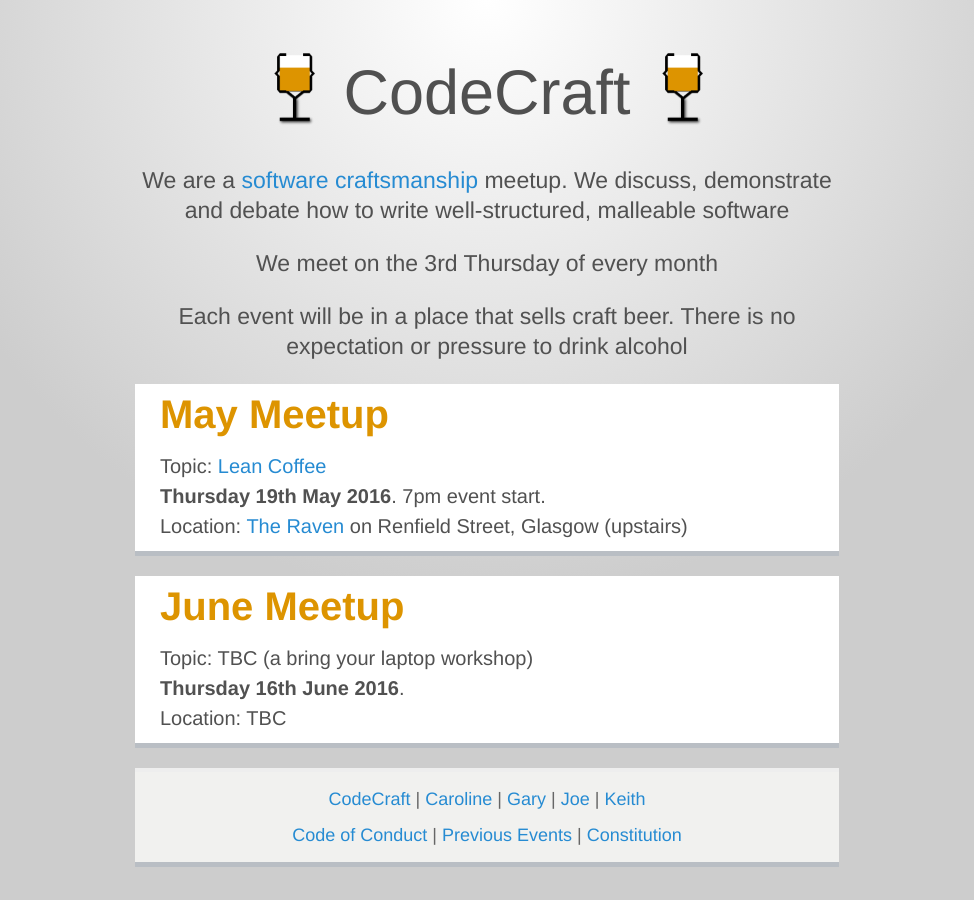
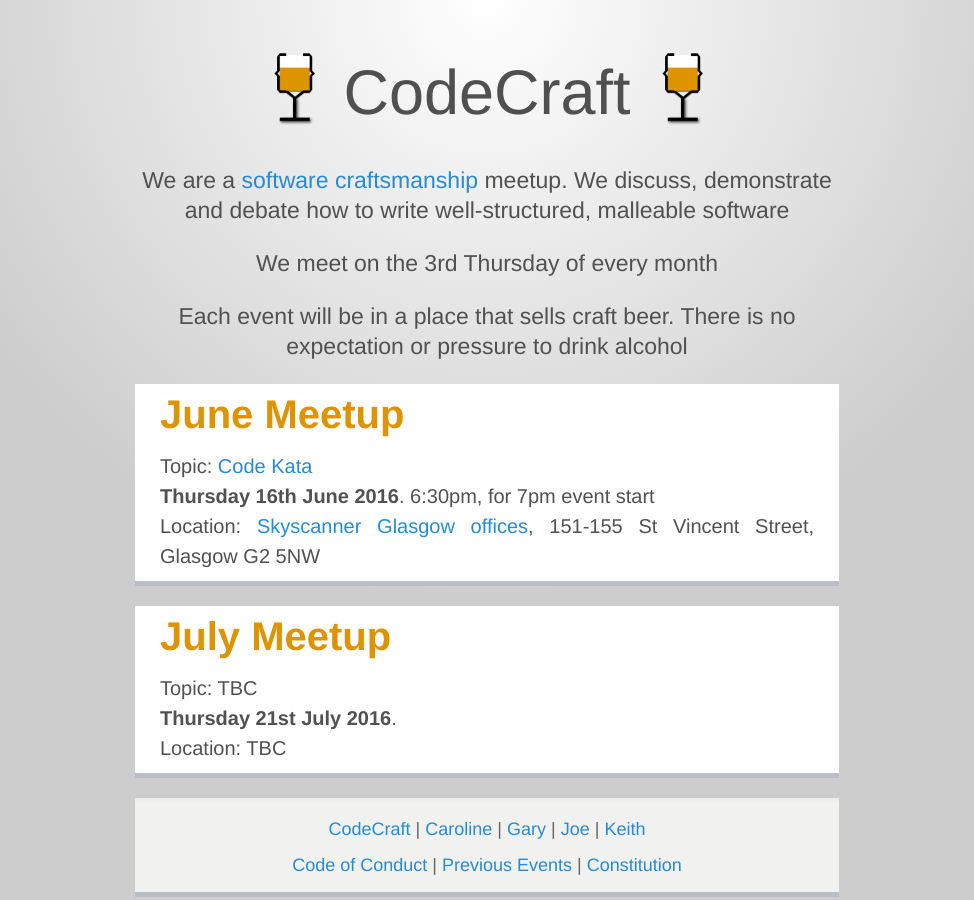
Before and after one commit to codecraftuk/codecraftuk.github.io, a Jekyll site: the page built from index.html, in a window 1280 px wide. Shown: the whole page, without its empty margins (153-1127 px from the left). Built offline with Jekyll 4.4.1, drawn with Linux system fonts in a browser that asks for light colours.

Commit message:
Adding code kata

```diff
--- a/index.html
+++ b/index.html
@@ -9,15 +9,15 @@
 </div>
 
 <div class="meetups">
-  <h2>May Meetup</h2>
-  Topic: <a href="/events/2016/05/lean-coffee">Lean Coffee</a>
-  <br/><strong>Thursday 19th May 2016</strong>. 7pm event start.
-  <br/>Location: <a href="https://goo.gl/maps/vWn1J">The Raven</a> on Renfield Street, Glasgow (upstairs)
+  <h2>June Meetup</h2>
+  Topic: <a href="/events/2016/06/code-kata">Code Kata</a>
+  <br/><strong>Thursday 16th June 2016</strong>. 6:30pm, for 7pm event start
+  <br/>Location: <a href="http://maps.google.com/maps?q=55.8618%2C-4.25924+%28Skyscanner+Glasgow+Offices%2C+151-155+St+Vincent+Street+Glasgow.+G2+5NW%29">Skyscanner Glasgow offices</a>, 151-155 St Vincent Street, Glasgow G2 5NW
 </div>
 
 <div class="meetups">
-  <h2>June Meetup</h2>
-  Topic: TBC (a bring your laptop workshop)
-  <br/><strong>Thursday 16th June 2016</strong>.
+  <h2>July Meetup</h2>
+  Topic: TBC
+  <br/><strong>Thursday 21st July 2016</strong>.
   <br/>Location: TBC
 </div>
```
Also changed, not shown: _posts/2016-06-01-code-kata.md (added, +17 -0 lines).
